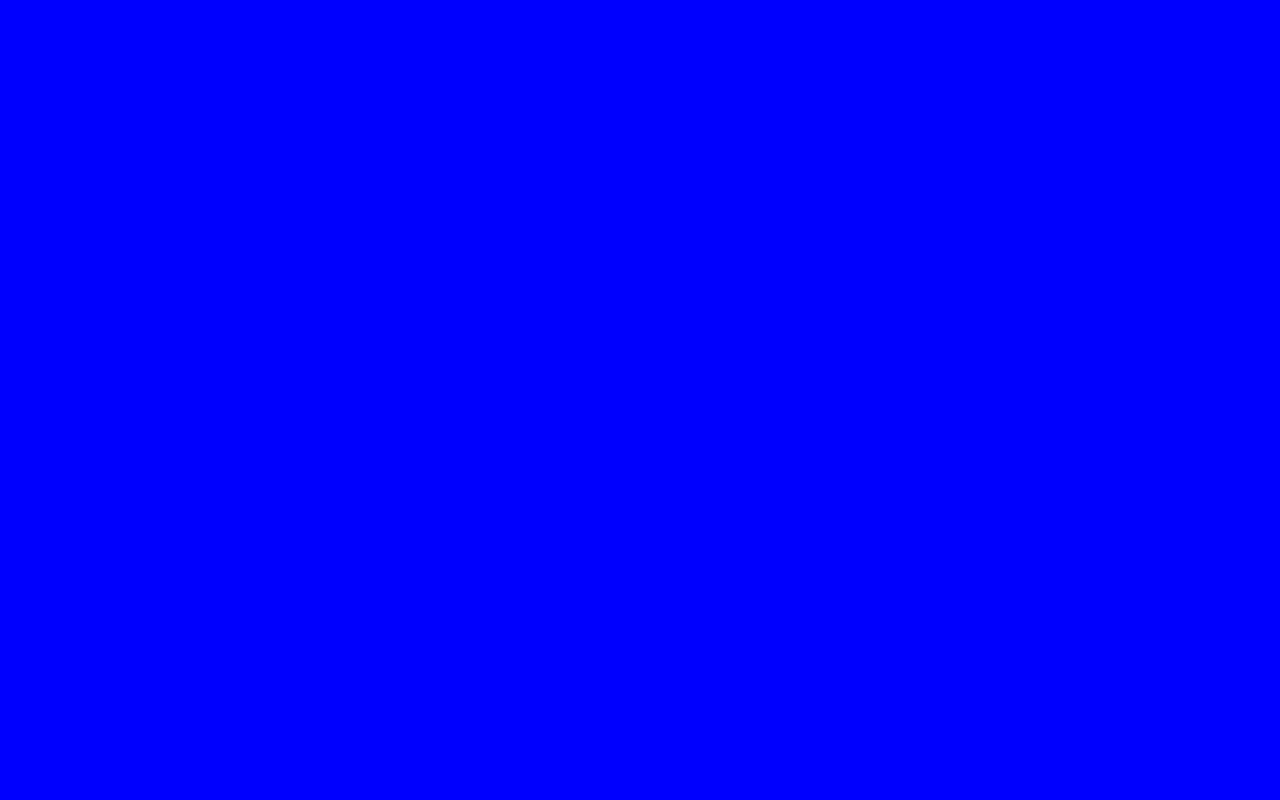
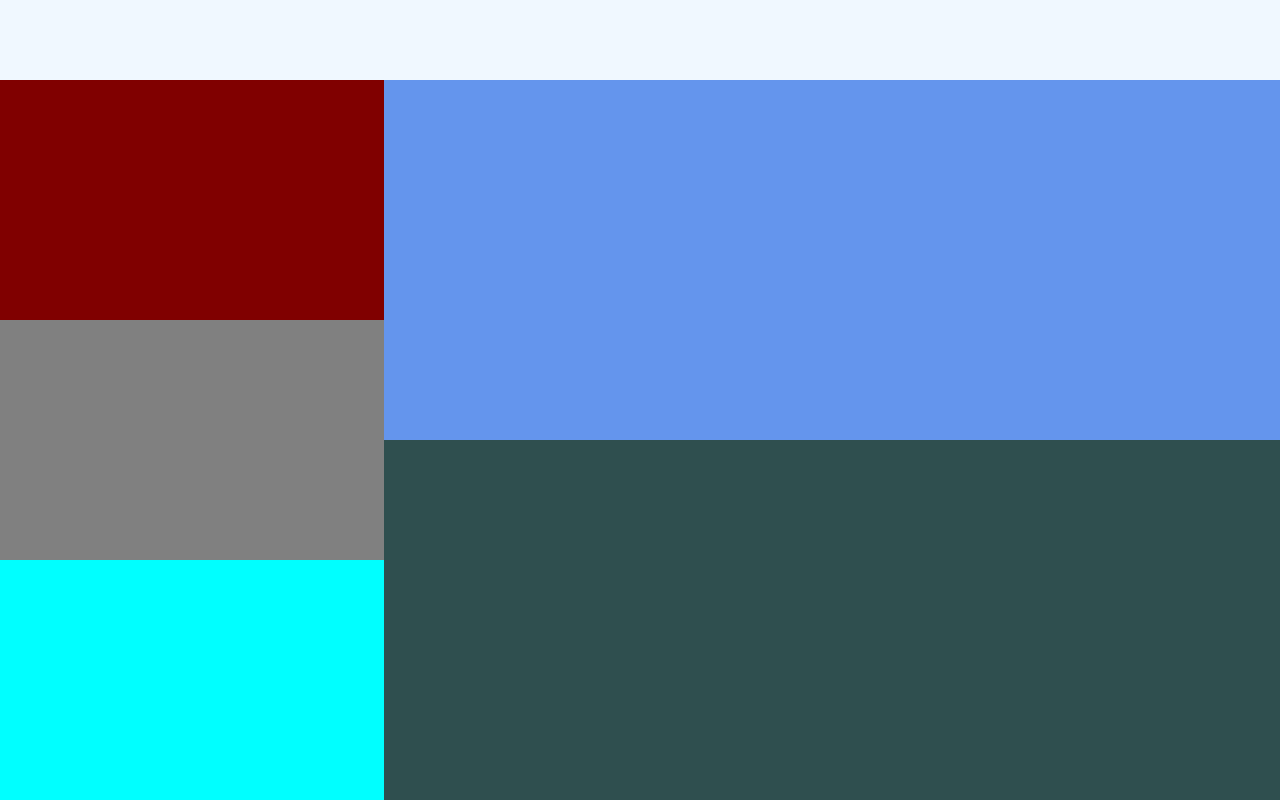
Before and after one commit to enzoperce35/todo_list, a website built with webpack: page dist/index.html in a window 1280 px wide. Built offline with nearby package versions, Linux system fonts and the light colour scheme.

Commit message:
designed html base layout using Js webpack

```diff
--- /dev/null
+++ b/src/content/content.js
@@ -0,0 +1,10 @@
+import { createTag } from "../helper.js"
+import { nav } from './nav.js'
+import { main } from './main/main.js'
+
+
+const content = createTag('div', 'content')
+
+content.append(nav, main)
+
+export { content }
--- /dev/null
+++ b/src/content/main/aside.js
@@ -0,0 +1,11 @@
+import { createTag } from "../../helper.js"
+import { asideTop } from "./aside_top.js"
+import { asideMiddle } from "./aside_middle.js"
+import { asideBottom } from "./aside_bottom.js"
+
+
+const sideContents = createTag('div', 'side-content')
+
+sideContents.append( asideTop, asideMiddle, asideBottom )
+
+export { sideContents }
--- /dev/null
+++ b/src/content/main/aside_bottom.js
@@ -0,0 +1,6 @@
+import { createTag } from "../../helper"
+
+
+const asideBottom = createTag('div', 'aside-bottom')
+
+export { asideBottom }
--- /dev/null
+++ b/src/content/main/aside_middle.js
@@ -0,0 +1,6 @@
+import { createTag } from "../../helper"
+
+
+const asideMiddle = createTag('div', 'aside-middle')
+
+export { asideMiddle }
--- /dev/null
+++ b/src/content/main/aside_top.js
@@ -0,0 +1,6 @@
+import { createTag  } from "../../helper"
+
+
+const asideTop = createTag('div', 'aside-top')
+
+export { asideTop }
--- /dev/null
+++ b/src/content/main/main.js
@@ -0,0 +1,10 @@
+import { createTag } from "../../helper.js"
+import { sideContents } from "./aside.js"
+import { mainContents } from "./main_content.js"
+
+
+const main = createTag('div', 'main')
+
+main.append( sideContents, mainContents )
+
+export { main }
--- /dev/null
+++ b/src/content/main/main_content.js
@@ -0,0 +1,10 @@
+import { createTag } from "../../helper.js"
+import { toDo } from "./todo_tasks.js"
+import { projectToDo } from "./todo_projects.js"
+
+
+const mainContents = createTag('div', 'main-content')
+
+mainContents.append( toDo, projectToDo )
+
+export { mainContents }
--- /dev/null
+++ b/src/content/main/todo_projects.js
@@ -0,0 +1,6 @@
+import { createTag } from "../../helper.js"
+
+
+const projectToDo = createTag('div', 'projects')
+
+export { projectToDo }
--- /dev/null
+++ b/src/content/main/todo_tasks.js
@@ -0,0 +1,6 @@
+import { createTag } from "../../helper.js"
+
+
+const toDo = createTag('div', 'todo')
+
+export { toDo }
--- /dev/null
+++ b/src/content/nav.js
@@ -0,0 +1,5 @@
+import { createTag } from "../helper.js"
+
+const nav = createTag('div', 'nav')
+
+export { nav }
--- /dev/null
+++ b/src/helper.js
@@ -0,0 +1,11 @@
+function createTag(tag, class_name = '', id = '') {
+  const el = document.createElement(`${tag}`)
+
+  if (id != '') el.id = `${id}`
+
+  if (class_name != '') el.className = `${class_name}`
+
+  return el
+}
+
+export { createTag }
--- a/src/index.css
+++ b/src/index.css
@@ -1,3 +1,46 @@
-body {
-  background-color: blue;
+.content {
+  height: 100vh;
+  display: grid;
+  grid-template-rows: 10vh 90vh;
 }
+
+.nav {
+  background-color: aliceblue;
+}
+
+.main {
+  display: grid;
+  grid-template-columns: 30vw 70vw;
+}
+
+.side-content {
+  background-color: aqua;
+  display: grid;
+  grid-template-rows: repeat(3, 1fr);
+}
+
+.aside-top {
+  background-color: deeppink;
+}
+
+.aside-middle {
+  background-color: gray;
+}
+
+.aside-top {
+  background-color: maroon;
+}
+
+.main-content {
+  background-color: crimson;
+  display: grid;
+  grid-template-rows: repeat(2, 1fr);
+}
+
+.todo {
+  background-color: cornflowerblue;
+}
+
+.projects {
+  background-color: darkslategrey;
+}
--- a/src/index.js
+++ b/src/index.js
@@ -1 +1,5 @@
+import {content} from "./content/content.js"
+import "./reset.css"
 import "./index.css"
+
+document.body.appendChild(content)
--- /dev/null
+++ b/src/reset.css
@@ -0,0 +1,48 @@
+/* http://meyerweb.com/eric/tools/css/reset/
+   v2.0 | 20110126
+   License: none (public domain)
+*/
+
+html, body, div, span, applet, object, iframe,
+h1, h2, h3, h4, h5, h6, p, blockquote, pre,
+a, abbr, acronym, address, big, cite, code,
+del, dfn, em, img, ins, kbd, q, s, samp,
+small, strike, strong, sub, sup, tt, var,
+b, u, i, center,
+dl, dt, dd, ol, ul, li,
+fieldset, form, label, legend,
+table, caption, tbody, tfoot, thead, tr, th, td,
+article, aside, canvas, details, embed,
+figure, figcaption, footer, header, hgroup,
+menu, nav, output, ruby, section, summary,
+time, mark, audio, video {
+	margin: 0;
+	padding: 0;
+	border: 0;
+	font-size: 100%;
+	font: inherit;
+	vertical-align: baseline;
+}
+/* HTML5 display-role reset for older browsers */
+article, aside, details, figcaption, figure,
+footer, header, hgroup, menu, nav, section {
+	display: block;
+}
+body {
+	line-height: 1;
+}
+ol, ul {
+	list-style: none;
+}
+blockquote, q {
+	quotes: none;
+}
+blockquote:before, blockquote:after,
+q:before, q:after {
+	content: '';
+	content: none;
+}
+table {
+	border-collapse: collapse;
+	border-spacing: 0;
+}
```
Also changed, not shown: dist/main.js.
